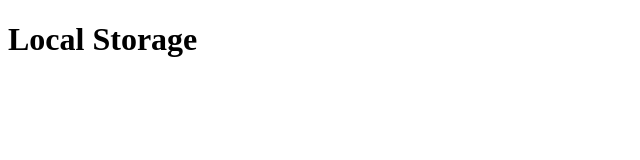
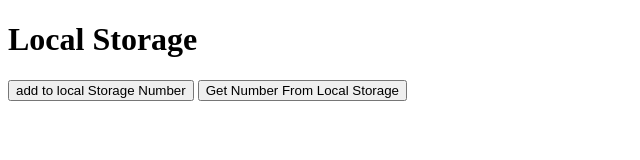
Before and after one commit to kamalcodezen/local-storage-js, a plain HTML site: page index.html in a window 1280 px wide. Shown: the whole page, without its empty margins (0-640 px from the left). Drawn offline with Linux system fonts and the light colour scheme.

Commit message:
localStorage setItem and getItem practice

```diff
--- a/index.html
+++ b/index.html
@@ -10,6 +10,12 @@
 <h1>Local Storage</h1>
 
 
+<button onclick="addNumberToLs()">add to local Storage Number</button>
+<button onclick="getNumberToLs()">Get Number From Local Storage</button>
+
+
+
+
     <script src="./javaScript/script.js"></script>
 </body>
 </html>
--- a/javaScript/script.js
+++ b/javaScript/script.js
@@ -1 +1,14 @@
-console.log("local Storage")
+
+
+const addNumberToLs = () => {
+    const number = Math.ceil(Math.random() * 100);
+    localStorage.setItem("number", number);
+    console.log(number)
+
+}
+const getNumberToLs= () => {
+    const number = localStorage.getItem("number");
+    console.log("number", number)
+
+}
+// getItem()
```
